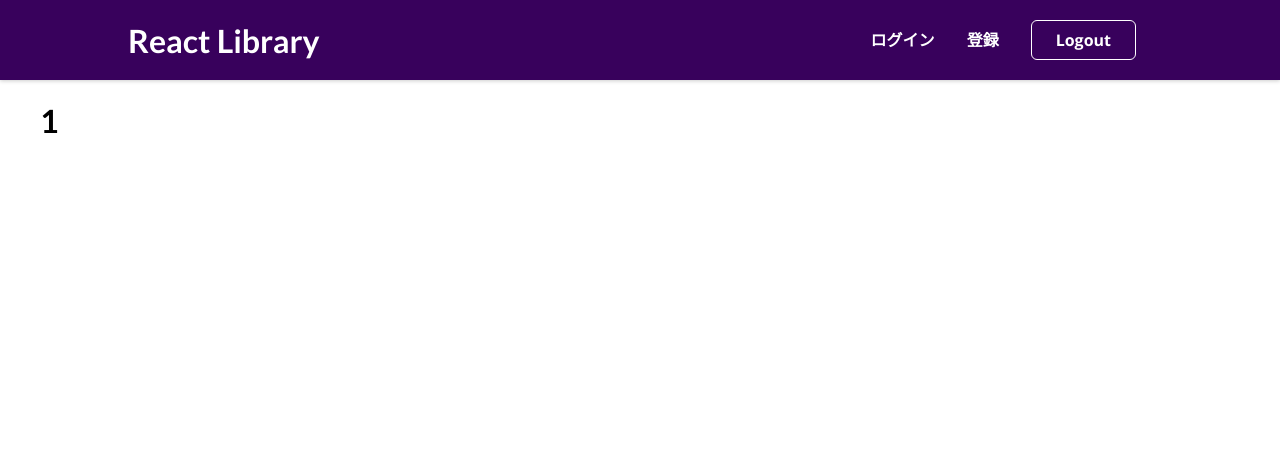
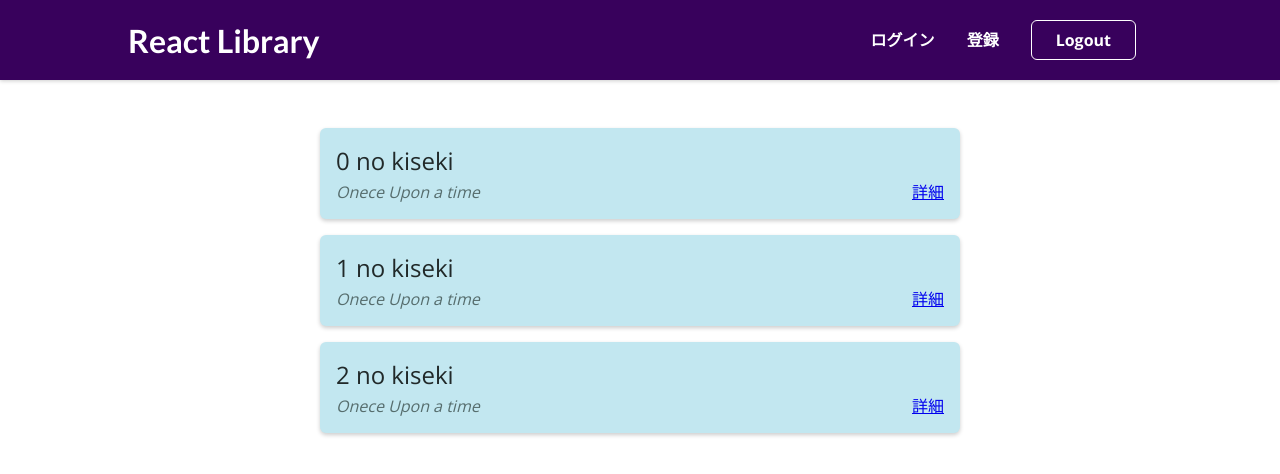
Before and after one commit to horiiiiii0329/mission-react-library, a React (Create React App) app: page / in a window 1280 px wide. Shown: the top 474 px of the page. Built offline with nearby package versions, Linux system fonts and the light colour scheme; no server answers.

Commit message:
booklist

```diff
--- a/src/components/Layout/Layout.js
+++ b/src/components/Layout/Layout.js
@@ -1,10 +1,11 @@
 import MainNavigation from "./MainNavigation";
+import classes from "./Layout.module.css";
 
 const Layout = (props) => {
   return (
     <>
       <MainNavigation />
-      <main>{props.children}</main>
+      <main className={classes.main}>{props.children}</main>
     </>
   );
 };
--- /dev/null
+++ b/src/components/Layout/Layout.module.css
@@ -0,0 +1,5 @@
+.main {
+  margin: 3rem auto;
+  width: 90%;
+  max-width: 40rem;
+}
--- a/src/components/book/BookItem.js
+++ b/src/components/book/BookItem.js
@@ -1,23 +1,37 @@
 import { useEffect, useState } from "react";
+import { Link } from "react-router-dom";
+import classes from "./BookItem.module.css";
 
-const BookItem = () => {
-  const [book, setBook] = useState(null);
+const BookItem = (props) => {
+  // const [book, setBook] = useState(null);
 
-  useEffect(() => {
-    fetch(
-      "https://app.swaggerhub.com/apis-docs/Takumaron/TechTrain-RailwayMission/1.0.0#/book/get_public_books",
-      {
-        method: "GET",
-        headers: {},
-      }
-    )
-      .then((response) => response.json())
-      .then((data) => {
-        setBook(data);
-      });
-  });
+  // useEffect(() => {
+  //   fetch(
+  //     "https://app.swaggerhub.com/apis-docs/Takumaron/TechTrain-RailwayMission/1.0.0#/book/get_public_books",
+  //     {
+  //       method: "GET",
+  //       headers: {},
+  //     }
+  //   )
+  //     .then((response) => response.json())
+  //     .then((data) => {
+  //       setBook(data);
+  //     });
+  // });
 
-  return <h1>1</h1>;
+  return (
+    <li className={classes.item}>
+      <figure>
+        <blockquote>
+          <p>{props.title}</p>
+        </blockquote>
+        <figcaption>{props.text}</figcaption>
+      </figure>
+      <Link className="btn" to="/">
+        詳細
+      </Link>
+    </li>
+  );
 };
 
 export default BookItem;
--- /dev/null
+++ b/src/components/book/BookItem.module.css
@@ -0,0 +1,37 @@
+.item {
+  margin: 1rem 0;
+  padding: 1rem;
+  display: flex;
+  justify-content: space-between;
+  align-items: flex-end;
+  box-shadow: 0 2px 4px rgba(0, 0, 0, 0.2);
+  border-radius: 6px;
+  background-color: #c2e7f0;
+}
+
+.item:last-of-type {
+  border-bottom: none;
+}
+
+.item figure {
+  margin: 0;
+  padding: 0;
+  width: 70%;
+}
+
+.item blockquote {
+  margin: 0;
+  text-align: left;
+  font-size: 1.5rem;
+  color: #212929;
+}
+
+.item p {
+  margin: 0;
+  margin-bottom: 0.25rem;
+}
+
+.item figcaption {
+  font-style: italic;
+  color: #566d6d;
+}
--- a/src/components/book/BookList.js
+++ b/src/components/book/BookList.js
@@ -1,9 +1,42 @@
 import BookItem from "./BookItem";
+import classes from "./BookList.module.css";
+
+const DUMMY_DATA = [
+  {
+    id: "1",
+    title: "0 no kiseki",
+    url: "wwwwwwwwww",
+    detail: "Onece Upon a time",
+    review: "2",
+    reviewer: "user1",
+    isMine: "true",
+  },
+  {
+    id: "2",
+    title: "1 no kiseki",
+    url: "wwwwwwwwww",
+    detail: "Onece Upon a time",
+    review: "2",
+    reviewer: "user2",
+    isMine: "true",
+  },
+  {
+    id: "3",
+    title: "2 no kiseki",
+    url: "wwwwwwwwww",
+    detail: "Onece Upon a time",
+    review: "2",
+    reviewer: "user3",
+    isMine: "true",
+  },
+];
 
 const bookList = (props) => {
   return (
-    <ul>
-      <BookItem></BookItem>
+    <ul className={classes.list}>
+      {DUMMY_DATA.map((book) => (
+        <BookItem key={book.id} title={book.title} text={book.detail} />
+      ))}
     </ul>
   );
 };
--- /dev/null
+++ b/src/components/book/BookList.module.css
@@ -0,0 +1,5 @@
+.list {
+  list-style: none;
+  margin: 0;
+  padding: 0;
+}
--- a/src/components/signup/SignupForm.js
+++ b/src/components/signup/SignupForm.js
@@ -27,7 +27,9 @@ const SignupForm = () => {
           password: enteredpassword,
         }),
         headers: {
-          "Content-Type": "application/json",
+          "Access-Control-Allow-Headers": "Content-Type",
+          "Access-Control-Allow-Origin": "*",
+          "Access-Control-Allow-Methods": "OPTIONS,POST,GET",
         },
       }
     )
```
